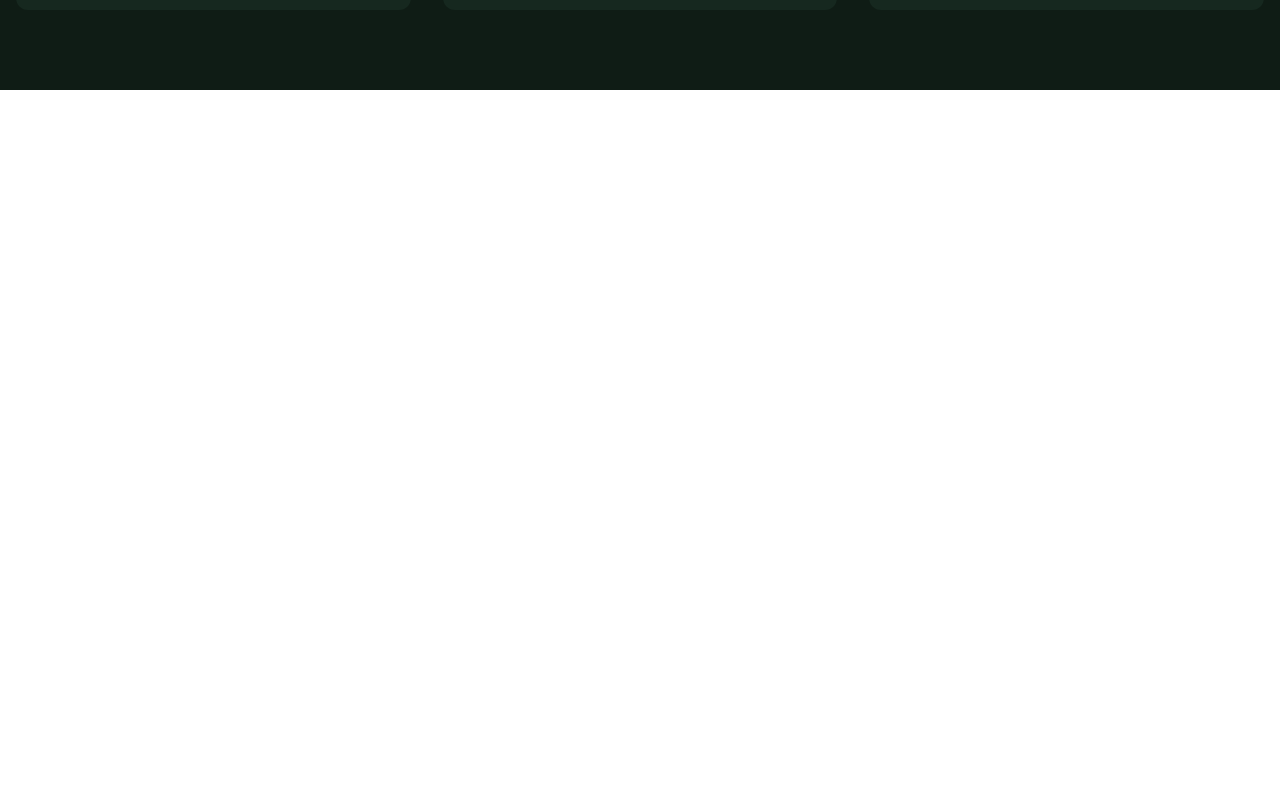
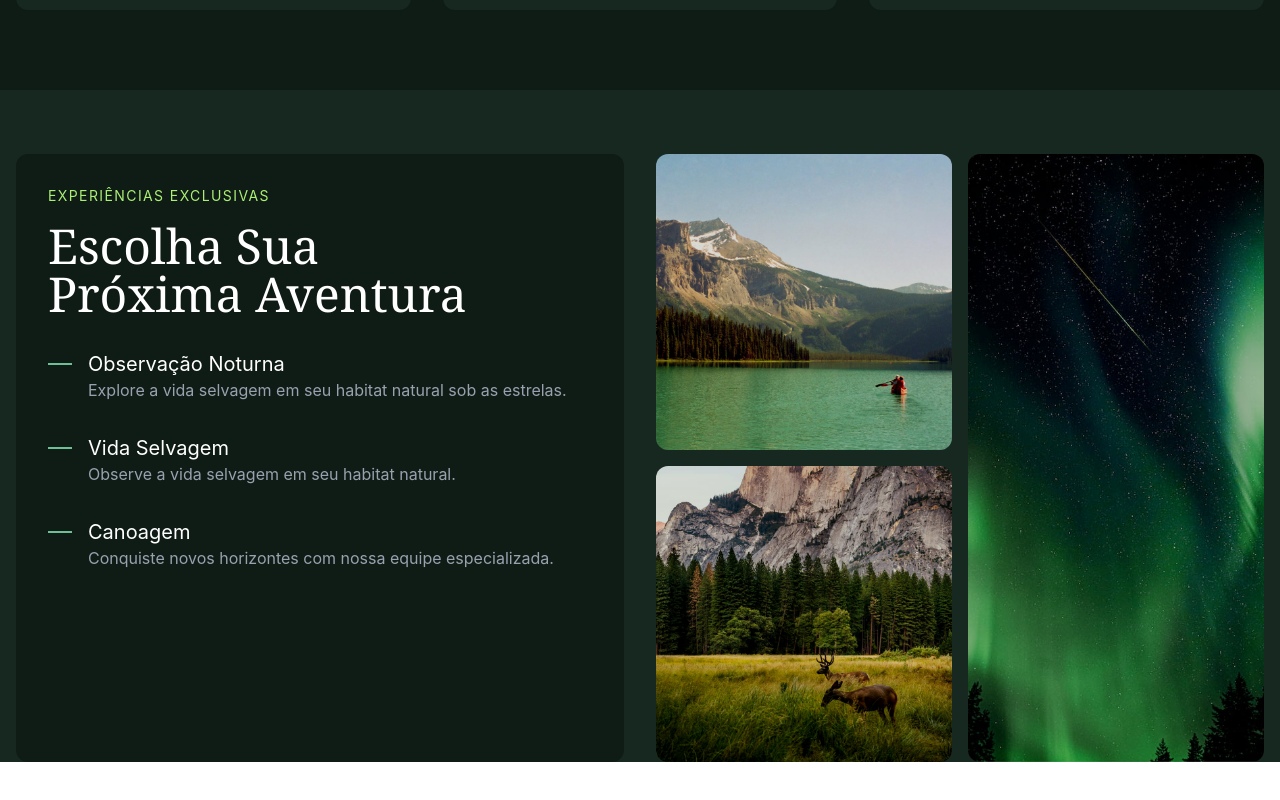
Before and after one commit to JuniorBarros92/TailwindCSS, a React (Vite) app: page / in a window 1280 px wide. Shown: the part 2158-2958 px from the top of the page. Before the commit the page ends 2312 px from the top, so only its background shows below. Built offline with nearby package versions, Linux system fonts and the light colour scheme.

Commit message:
Experiencias

```diff
--- a/src/App.tsx
+++ b/src/App.tsx
@@ -4,6 +4,7 @@
 import { Introducao } from './components/Introducao';
 import Acomodacoes from './components/Acomodacoes';
 import Eventos from './components/Eventos';
+import Experiencias from './components/Experiencias';
 
 function App() {
   return (
@@ -13,6 +14,7 @@
       <Introducao />
       <Acomodacoes />
       <Eventos />
+      <Experiencias />
     </div>
   );
 }
--- /dev/null
+++ b/src/components/Experiencias.tsx
@@ -0,0 +1,78 @@
+function Experiencias() {
+  return (
+    <section
+      id="experiencias"
+      className="container mb-12 sm:mb-16 grid sm:grid-cols-2 gap-8"
+    >
+      {/* Texto */}
+      <div className="bg-verde-900 p-6 sm:p-8 rounded-xl">
+        <p className="mb-4 text-verde-200 uppercase tracking-widest text-sm">
+          Experiências Exclusivas
+        </p>
+
+        <h2 className="mb-8 font-serif text-balance text-white text-3xl sm:text-4xl lg:text-5xl capitalize">
+          Escolha sua próxima aventura
+        </h2>
+
+        <h3 className="text-white text-xl flex items-center gap-4 before:h-0.5 before:w-6 before:bg-verde-400 hover:before:w-10 before:transition-[width]">
+          Observação Noturna
+        </h3>
+        <p className="mb-8 text-balance text-gray-400 pl-10">
+          Explore a vida selvagem em seu habitat natural sob as estrelas.
+        </p>
+
+        <h3 className="text-white text-xl flex items-center gap-4 before:h-0.5 before:w-6 before:bg-verde-400 hover:before:w-10 before:transition-[width]">
+          Vida Selvagem
+        </h3>
+        <p className="mb-8 text-balance text-gray-400 pl-10">
+          Observe a vida selvagem em seu habitat natural.
+        </p>
+
+        <h3 className="text-white text-xl flex items-center gap-4 before:h-0.5 before:w-6 before:bg-verde-400 hover:before:w-10 before:transition-[width]">
+          Canoagem
+        </h3>
+        <p className="mb-8 text-balance text-gray-400 pl-10">
+          Conquiste novos horizontes com nossa equipe especializada.
+        </p>
+      </div>
+
+      {/* Imagens */}
+      <div className="grid grid-cols-2 gap-4">
+        <div className="group relative cursor-pointer overflow-hidden rounded-xl">
+          <img
+            className="size-full object-cover transition-transform group-hover:scale-110"
+            src="/img/canoagem.jpg"
+            alt="canoagem"
+          />
+          <div className="absolute flex items-end p-4 inset-0 bg-linear-to-t from-verde-950/80 opacity-0 transition-opacity group-hover:opacity-100">
+            <span className="text-white">Canoagem</span>
+          </div>
+        </div>
+
+        <div className="group row-span-2 relative cursor-pointer overflow-hidden rounded-xl">
+          <img
+            className="size-full object-cover transition-transform group-hover:scale-110"
+            src="/img/observacao-noturna.jpg"
+            alt="Observação Noturna"
+          />
+          <div className="absolute flex items-end p-4 inset-0 bg-linear-to-t from-verde-950/80 opacity-0 transition-opacity group-hover:opacity-100">
+            <span className="text-white">Observação Noturna</span>
+          </div>
+        </div>
+
+        <div className="group relative cursor-pointer overflow-hidden rounded-xl">
+          <img
+            className="size-full object-cover transition-transform group-hover:scale-110"
+            src="/img/vida-selvagem.jpg"
+            alt="Vida Selvagem"
+          />
+          <div className="absolute flex items-end p-4 inset-0 bg-linear-to-t from-verde-950/80 opacity-0 transition-opacity group-hover:opacity-100">
+            <span className="text-white">Vida Selvagem</span>
+          </div>
+        </div>
+      </div>
+    </section>
+  );
+}
+
+export default Experiencias;
--- a/src/components/Header.tsx
+++ b/src/components/Header.tsx
@@ -1,6 +1,6 @@
 function Header() {
   return (
-    <header className="container flex items-center justify-between gap-8 py-8">
+    <header className="container bg-linear-to-t flex items-center justify-between gap-8 py-8">
       <a href="/">
         <img src="./img/forest.svg" alt="Forest" />
       </a>
```
